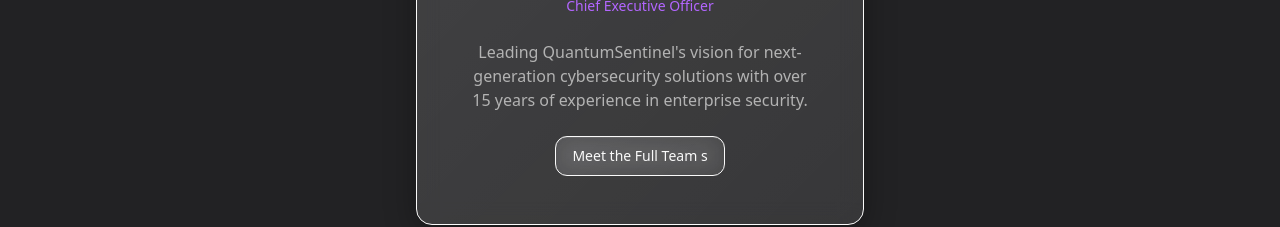
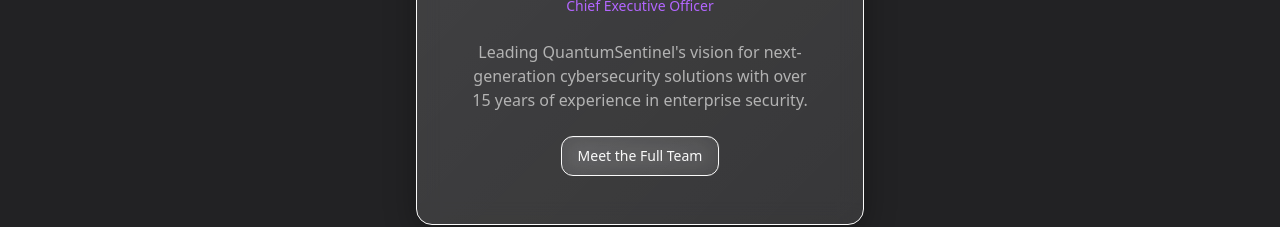
Before and after one commit to OchaiGinger/quantum-sentinel-cyber-core, a React (Vite) app: page / in a window 1280 px wide. Shown: the part 2280-2507 px from the top of the page. Built offline with nearby package versions, Linux system fonts and the light colour scheme.

Commit message:
Update Home.tsx

```diff
--- a/src/pages/Home.tsx
+++ b/src/pages/Home.tsx
@@ -160,7 +160,7 @@ const Home = () => {
                     variant="outline"
                     className="hover:bg-primary/5 hover:border-primary transition-all"
                   >
-                    Meet the Full Team s
+                    Meet the Full Team
                   </Button>
                 </Link>
               </CardContent>
```
